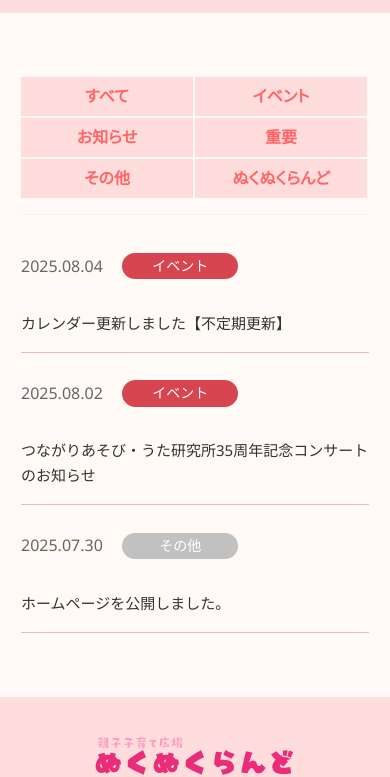
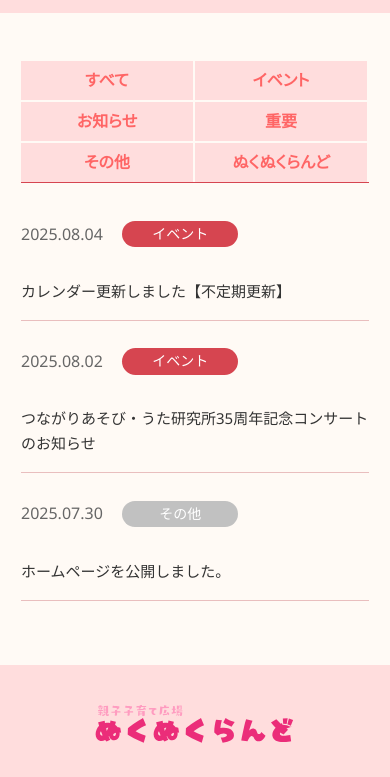
Before and after one commit to nukunukuland/homepage, a plain HTML site: page topics/index.html in a window 390 px wide. Shown: the part 77-854 px from the top of the page. Drawn offline with Linux system fonts and the light colour scheme.

Commit message:
Update style.css

```diff
--- a/css/style.css
+++ b/css/style.css
@@ -802,12 +802,12 @@ footer {
 }
 
 .topics-select {
-    border-bottom: 1px solid #fff0f0;
+    border-bottom: 1px solid #d64550;
     margin-bottom: 50px;
 }
 @media screen and (max-width: 1024px) {
     .topics-select {
-        border-bottom: 1px solid #fff0f0;
+        border-bottom: 1px solid #d64550;
         margin-bottom: 6.67vw;
     }
   }
@@ -817,6 +817,7 @@ footer {
     align-items: stretch;
     gap: 3px;
     padding: 0;
+    margin: 0;
 }
 @media screen and (max-width: 1024px) {
     .topics-select ul {
```
